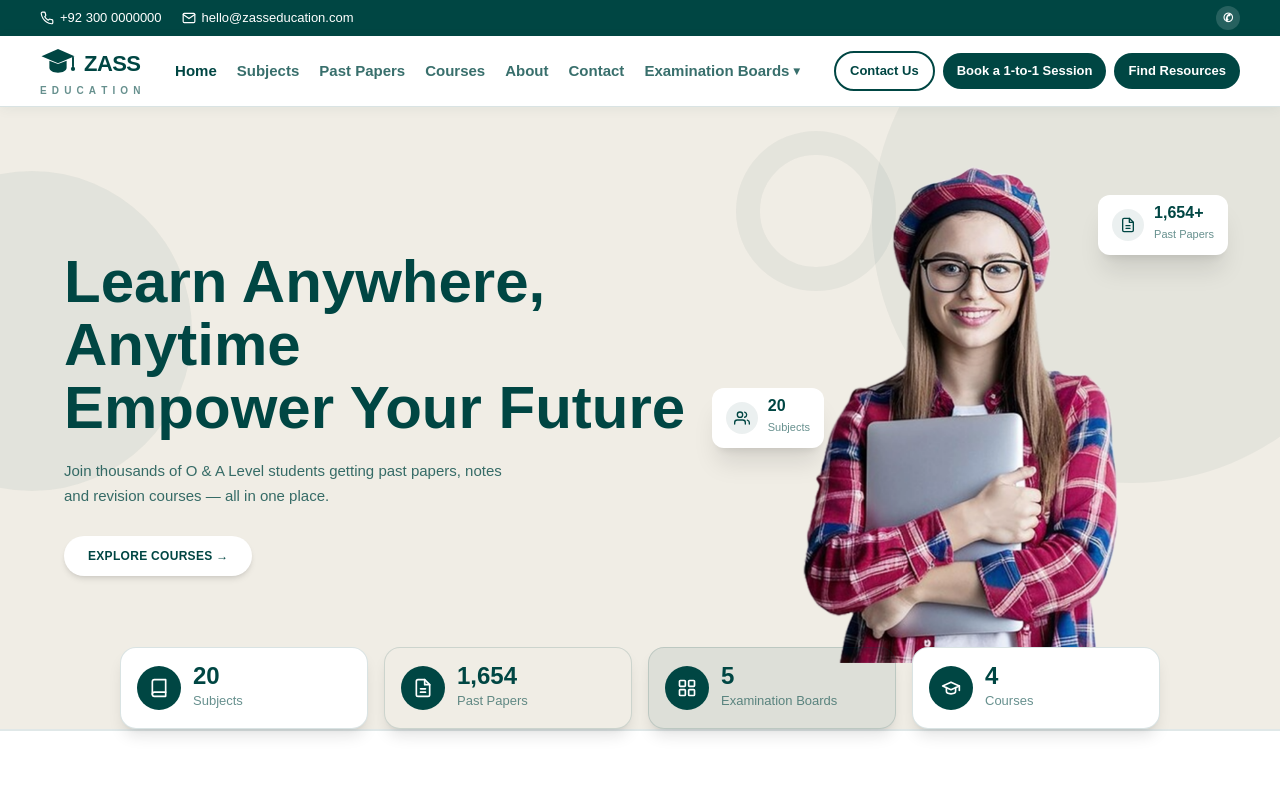
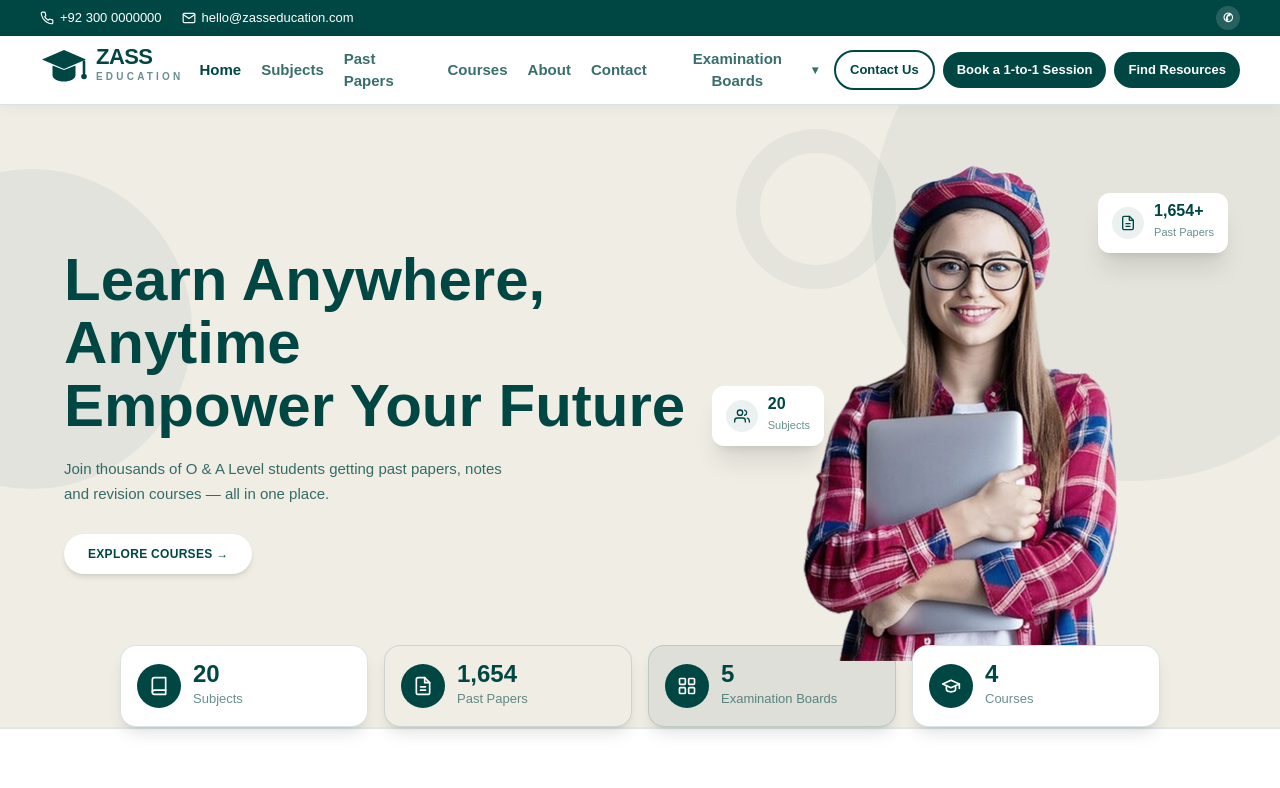
Before and after one commit to Hateem-Hussain-01/zass-education, a Next.js app: page / in a window 1280 px wide. Shown: the top 788 px of the page. Built offline with nearby package versions, Linux system fonts and the light colour scheme.

Commit message:
Logo: revert to original lockup, taller cap (h-12) reaching the EDUCATION line

```diff
--- a/components/Logo.tsx
+++ b/components/Logo.tsx
@@ -73,33 +73,32 @@ export default function Logo({
   return (
     <Link
       href="/"
-      className="flex shrink-0 flex-col"
+      className="flex shrink-0 items-start gap-2"
       aria-label="Zass Education — home"
     >
-      <span className="flex items-center gap-2 leading-none">
-        <CapIcon className="h-9 w-9 shrink-0" color={color} />
+      {/* Tall cap (full lockup only): h-12 so the cap spans both text
+          lines — its band bottom lands level with the E of EDUCATION.
+          Compact (admin sidebar, no EDUCATION line) keeps the h-9 cap. */}
+      <CapIcon
+        className={compact ? "h-9 w-9 shrink-0" : "h-12 w-12 shrink-0"}
+        color={color}
+      />
+      <span className="flex flex-col leading-none">
         <span
           className="text-[22px] font-extrabold tracking-tight"
           style={{ color }}
         >
           {(settings.logoText || "Zass").toUpperCase()}
         </span>
+        {!compact && (
+          <span
+            className="mt-1 text-[10px] font-bold uppercase"
+            style={{ color: subColor, letterSpacing: "0.32em" }}
+          >
+            Education
+          </span>
+        )}
       </span>
-      {!compact && (
-        /* EDUCATION is justified across the FULL lockup width: its first
-           letter starts at the cap's left edge and its last letter ends
-           at the wordmark's final S (flex justify-between over the
-           lockup width does this by construction). */
-        <span
-          className="mt-1 flex justify-between text-[10px] font-bold uppercase leading-none"
-          style={{ color: subColor }}
-          aria-hidden="true"
-        >
-          {"EDUCATION".split("").map((ch, i) => (
-            <span key={i}>{ch}</span>
-          ))}
-        </span>
-      )}
     </Link>
   );
 }
```
